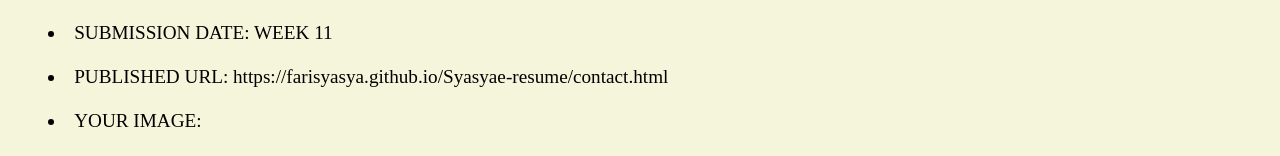
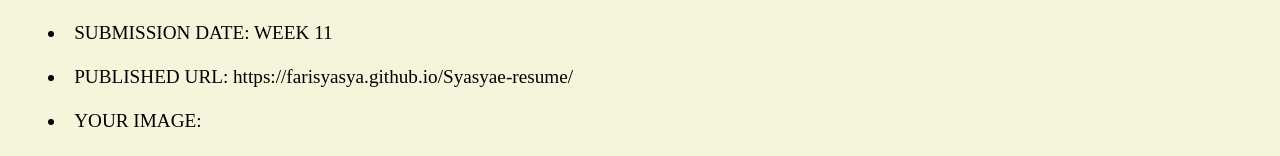
Before and after one commit to farisyasya/Syasyae-resume, a plain HTML site: page student.html in a window 1280 px wide. Shown: the part 749-905 px from the top of the page. Drawn offline with Linux system fonts and the light colour scheme.

Commit message:
Update student.html

```diff
--- a/student.html
+++ b/student.html
@@ -60,7 +60,7 @@
                 <br>
                 <li> SUBMISSION DATE: WEEK 11 </li>
                 <br>
-                <li> PUBLISHED URL: https://farisyasya.github.io/Syasyae-resume/contact.html </li>
+                <li> PUBLISHED URL: https://farisyasya.github.io/Syasyae-resume/ </li>
                 <br>
                 <li> YOUR IMAGE: </li>
                 <br>
```
